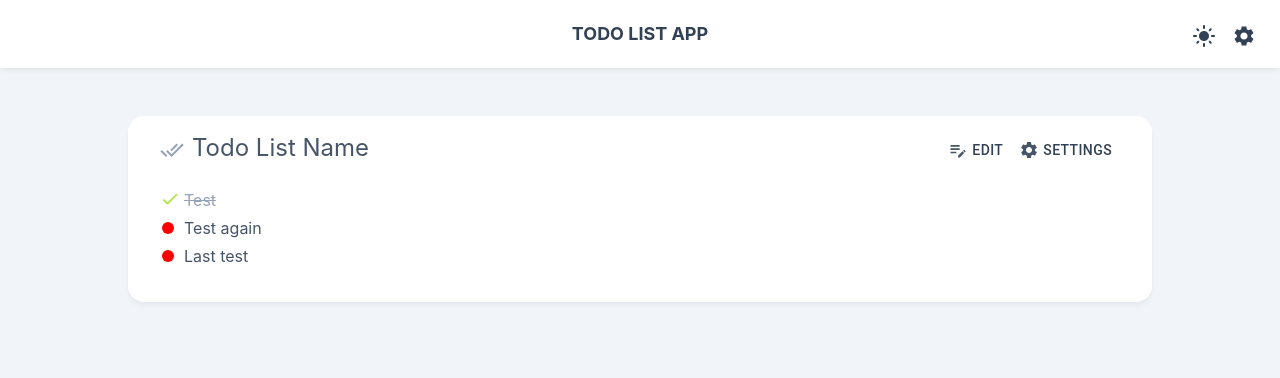
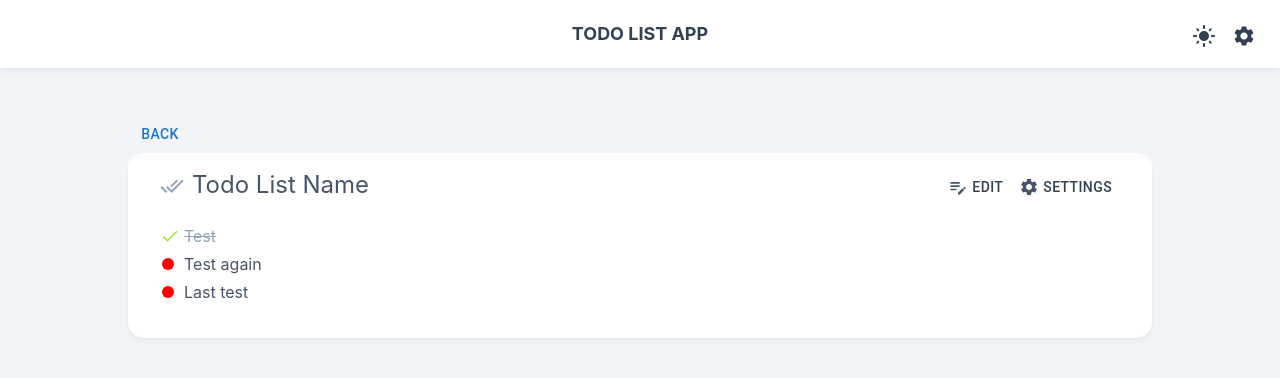
Before and after one commit to kutzborski-dev/todo-list, a React (Create React App) app: page /list/1 in a window 1280 px wide. Shown: the top 378 px of the page. Built offline with nearby package versions, Linux system fonts and the light colour scheme.

Commit message:
(#2) Add basic back button above page content

```diff
--- a/src/components/Page.tsx
+++ b/src/components/Page.tsx
@@ -1,12 +1,31 @@
 import { ReactNode } from "react";
 import { Header } from "./";
+import { useLocation, useNavigate } from "react-router-dom";
+import { Button } from "@mui/material";
+
+function BackButton() {
+    const navigate = useNavigate();
+    const location = useLocation();
+    const isHome = location.pathname === '/';
+
+    if(isHome) return <div className="mt-20 pt-1"></div>;
+
+    return (
+        <Button onClick={() => navigate(-1)}>
+            Back
+        </Button>
+    );
+}
 
 function Page({children}: {children: ReactNode}) {
     return (
         <div id="page-wrapper">
             <Header />
-            <div id="page-container" className="max-w-5xl mx-auto my-12 rounded-2xl bg-white shadow-md shadow-slate-800/5 dark:shadow-none dark:bg-foreground-dark/50 p-4 px-8">
-                {children}
+            <div id="page-container" className="max-w-5xl mx-auto my-12">
+                    <BackButton />
+                <div id="content-container" className="rounded-2xl bg-white shadow-md shadow-slate-800/5 dark:shadow-none dark:bg-foreground-dark/50 p-4 px-8">
+                    {children}
+                </div>
             </div>
         </div>
     );
```
